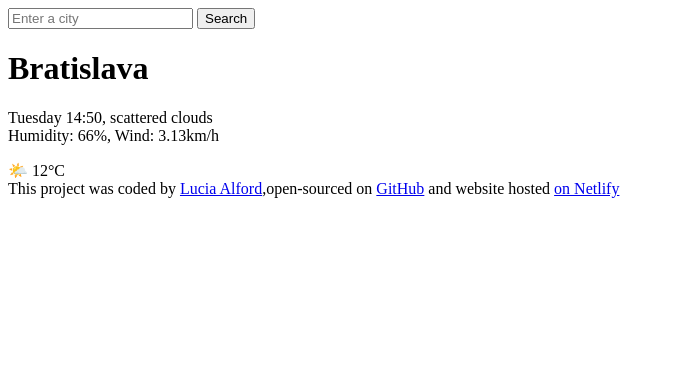
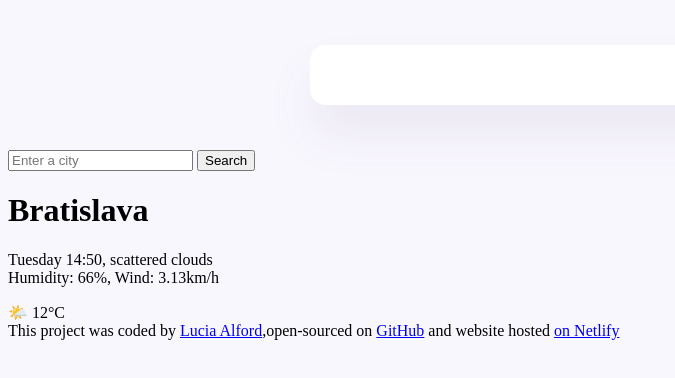
Before and after one commit to la1724/vanilla-weather, a plain HTML site: page index.html in a window 1280 px wide. Shown: the whole page, without its empty margins (0-675 px from the left). Drawn offline with Linux system fonts and the light colour scheme.

Commit message:
div updated

```diff
--- a/index.html
+++ b/index.html
@@ -3,9 +3,11 @@
   <head>
     <meta charset="UTF-8" />
     <meta name="viewport" content="width=device-width, initial-scale=1.0" />
+    <link rel="stylesheet" href="src/style.css" />
     <title>Vanilla-Weather App</title>
   </head>
   <body>
+    <div class="weather-app"></div>
     <header>
       <form>
         <input type="search" placeholder="Enter a city" required />
@@ -36,5 +38,6 @@
         >on Netlify</a
       >
     </footer>
+    </div>
   </body>
 </html>
--- a/src/style.css
+++ b/src/style.css
@@ -1,3 +1,12 @@
 body {
   background-color: #f9f7fe;
 }
+
+.weather-app {
+  background: white;
+  max-width: 600px;
+  margin: 45px auto;
+  box-shadow: 0 30px 50px rgba(65, 50, 100, 0.08);
+  border-radius: 16px;
+  padding: 30px;
+}
```
